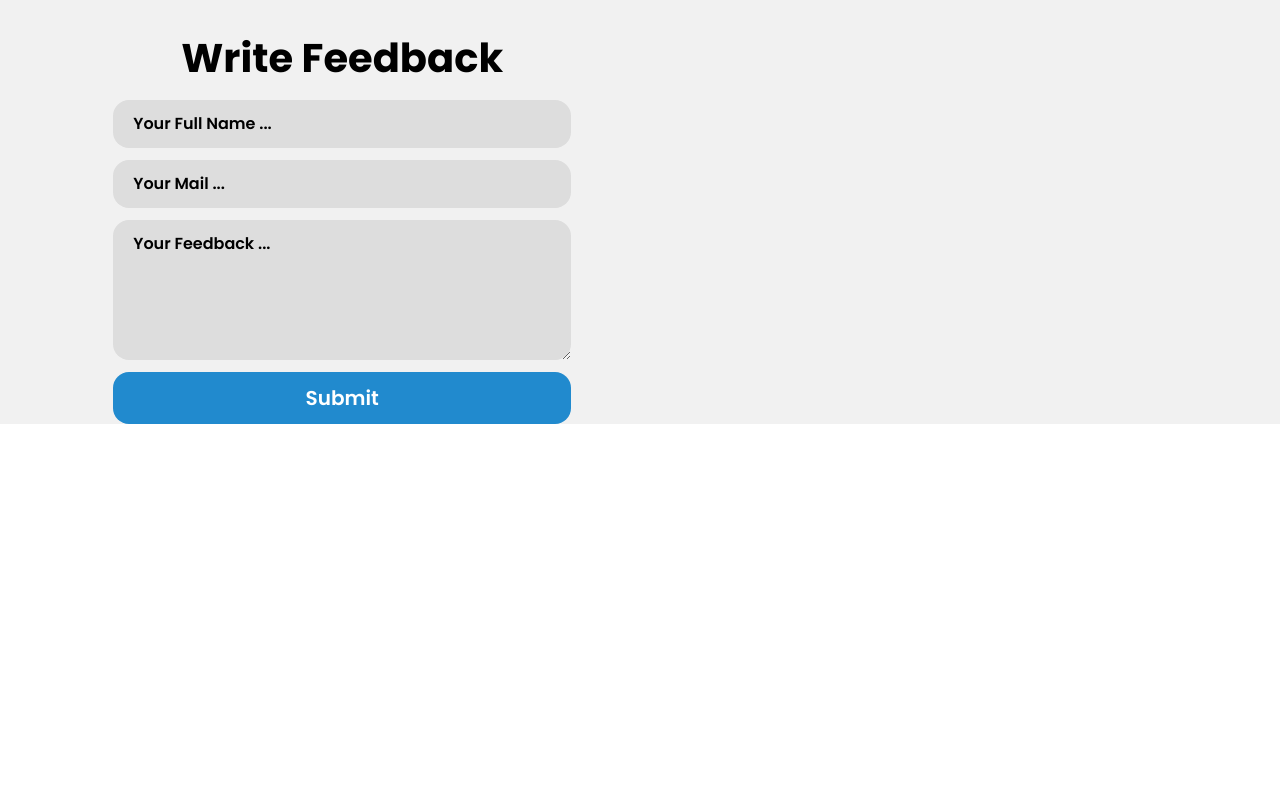
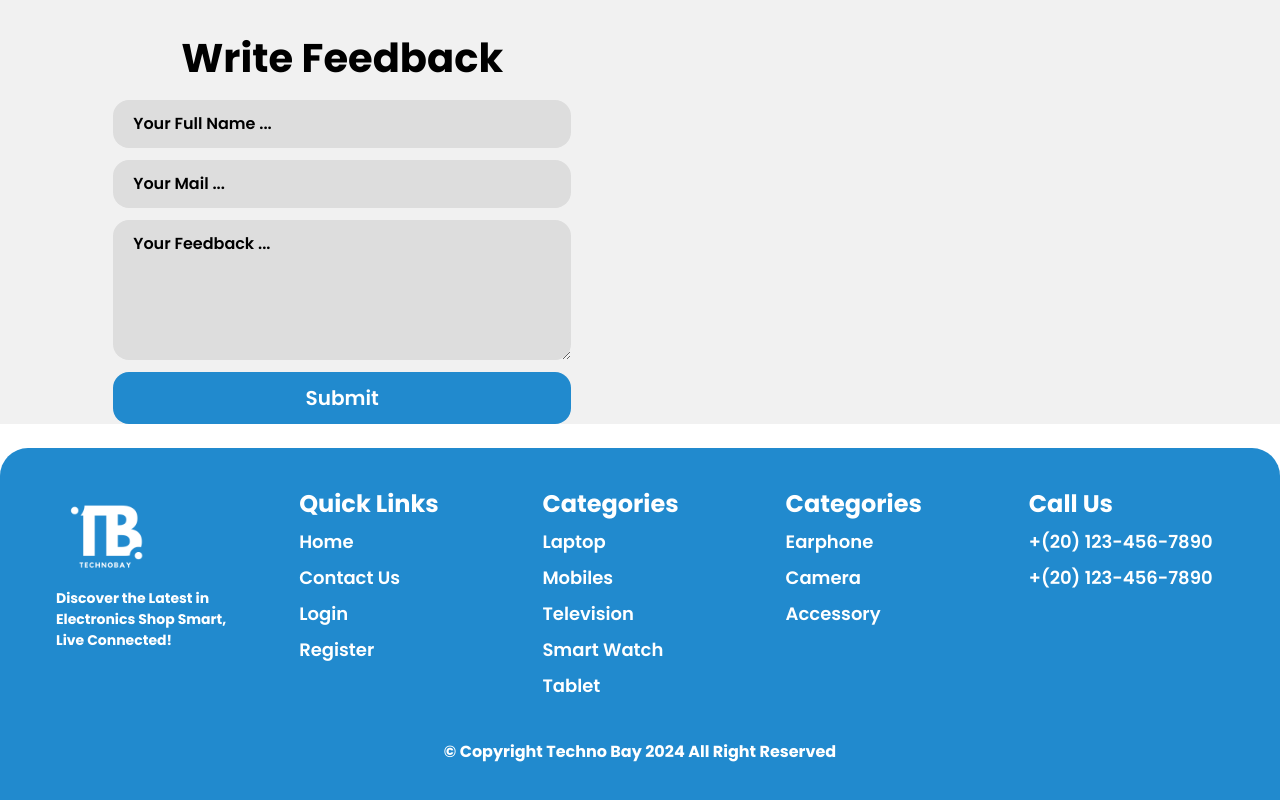
Before and after one commit to VortexTeam024/TechnoBay, a React (Vite) app: page / in a window 1280 px wide. Shown: the part 4638-5438 px from the top of the page. Before the commit the page ends 5086 px from the top, so only its background shows below. Built offline with nearby package versions, Linux system fonts and the light colour scheme.

Commit message:
Make Footer and Finish Home Page

```diff
--- a/src/App.jsx
+++ b/src/App.jsx
@@ -1,6 +1,7 @@
 import { BrowserRouter as Router, Routes, Route } from "react-router-dom";
 import Navbar from "./components/ui/Navbar";
 import Home from "./components/pages/Home";
+import Footer from "./components/ui/Footer";
 
 const App = () => {
   return (
@@ -9,6 +10,7 @@ const App = () => {
       <Routes>
         <Route path="/" element={<Home />} />
       </Routes>
+      <Footer />
     </Router>
   );
 };
--- /dev/null
+++ b/src/components/ui/Footer.jsx
@@ -0,0 +1,49 @@
+const Footer = () => {
+  return (
+    <footer className="p-10 bg-primary rounded-t-[28px]">
+      <div className="container grid xl:grid-cols-5 lg:grid-cols-4 md:grid-cols-3 sm:grid-cols-2 grid-cols-1 gap-12 place-items-top">
+        <div className="col">
+          <img src="./assets/Logo.png" width={"100px"} height={"100px"} alt="" />
+          <h5 className="text-[14px] font-bold text-white">Discover the Latest in Electronics Shop Smart, Live Connected!</h5>
+        </div>
+        <div className="col">
+          <h5 className="text-2xl font-bold text-white">Quick Links</h5>
+          <ul className="space-y-2 mt-2">
+            <li className="text-lg text-white font-semibold">Home</li>
+            <li className="text-lg text-white font-semibold">Contact Us</li>
+            <li className="text-lg text-white font-semibold">Login</li>
+            <li className="text-lg text-white font-semibold">Register</li>
+          </ul>
+        </div>
+        <div className="col">
+          <h5 className="text-2xl font-bold text-white">Categories</h5>
+          <ul className="space-y-2 mt-2">
+            <li className="text-lg text-white font-semibold">Laptop</li>
+            <li className="text-lg text-white font-semibold">Mobiles</li>
+            <li className="text-lg text-white font-semibold">Television</li>
+            <li className="text-lg text-white font-semibold">Smart Watch</li>
+            <li className="text-lg text-white font-semibold">Tablet</li>
+          </ul>
+        </div>
+        <div className="col">
+          <h5 className="text-2xl font-bold text-white">Categories</h5>
+          <ul className="space-y-2 mt-2">
+            <li className="text-lg text-white font-semibold">Earphone</li>
+            <li className="text-lg text-white font-semibold">Camera</li>
+            <li className="text-lg text-white font-semibold">Accessory</li>
+          </ul>
+        </div>
+        <div className="col">
+          <h5 className="text-2xl font-bold text-white">Call Us</h5>
+          <ul className="space-y-2 mt-2">
+            <li className="text-lg text-white font-semibold">+(20) 123-456-7890</li>
+            <li className="text-lg text-white font-semibold">+(20) 123-456-7890</li>
+          </ul>
+        </div>
+      </div>
+      <p className="text-center mt-10 text-white font-bold">© Copyright Techno Bay 2024 All Right Reserved </p>
+    </footer>
+  )
+}
+
+export default Footer
```
